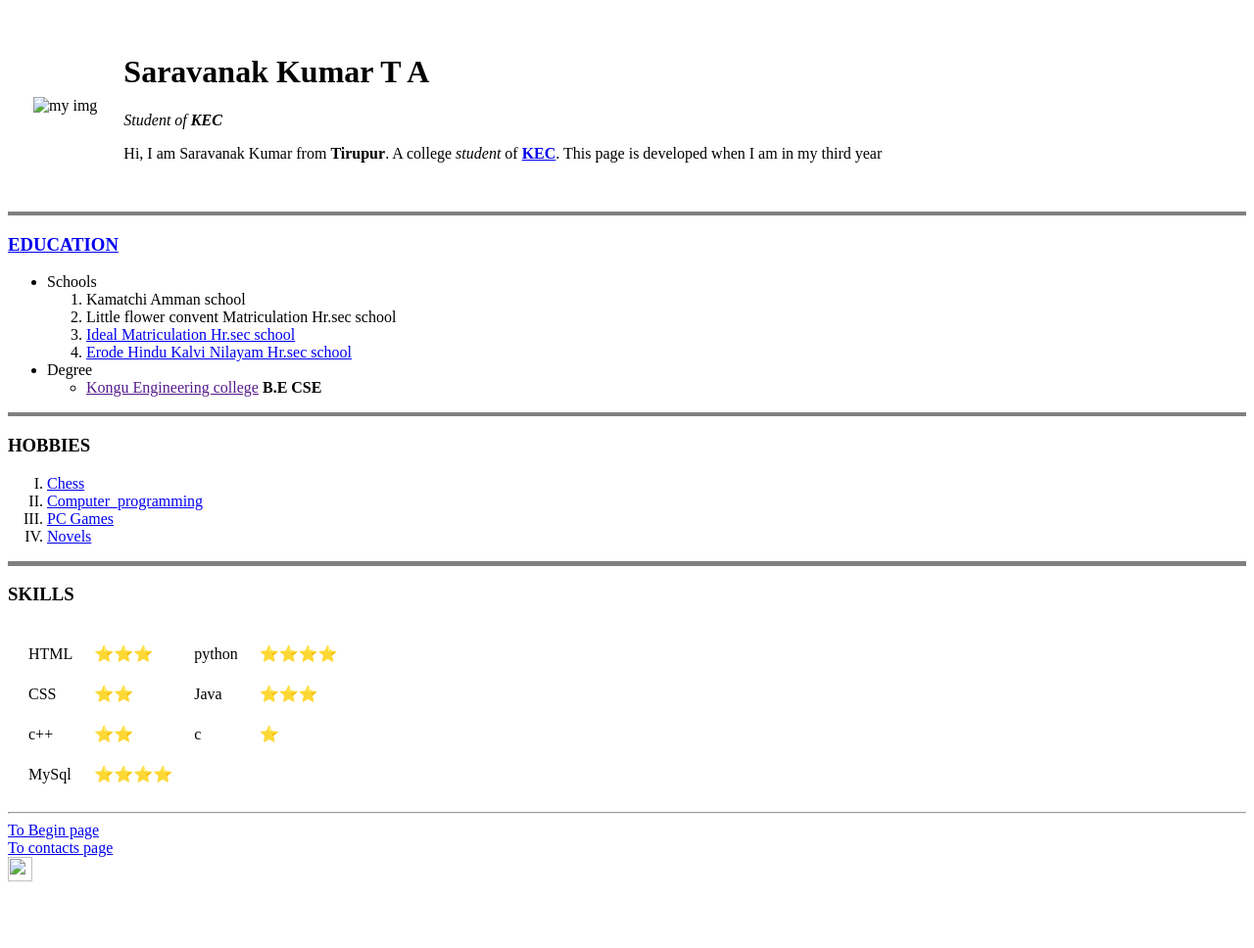
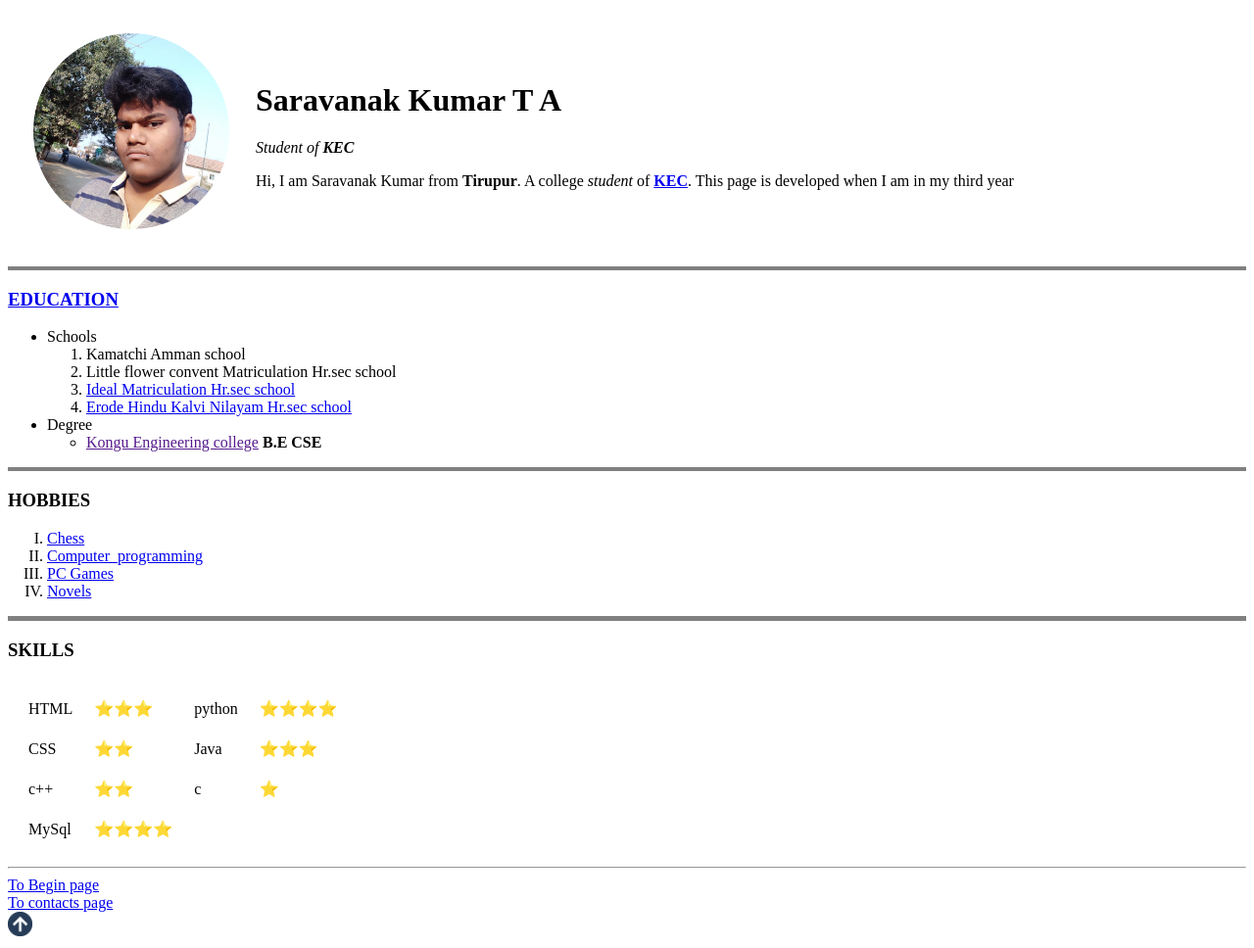
Before and after one commit to SaravanakKumarTA/portfolio, a plain HTML site: page index.html in a window 1280 px wide. Shown: the whole page at 98% size. Before the commit the page ends 912 px from the top, so only its background shows below. Drawn offline with Linux system fonts and the light colour scheme.

Commit message:
Update index.html

```diff
--- a/index.html
+++ b/index.html
@@ -11,7 +11,7 @@
 
         <table cellspacing="25">
             <td>
-                <img src="assets/myimg.png" alt="my img" height="200" width="200">
+                <img src="myimg.png" alt="my img" height="200" width="200">
                 <!--This tag is for lorem ipsum sites img<img src="https://picsum.photos/200" alt="loading img">-->
             </td>
             <td>
@@ -88,7 +88,7 @@
 
         <a href="begin.html">To Begin page</a><br>
         <a href="contactMe.html">To contacts page</a><br>
-        <a href="#top" id="bot"><img src="assets\topbutimgmodified.png" alt="" height="25" width="25"></a>
+        <a href="#top" id="bot"><img src="topbutimgmodified.png" alt="" height="25" width="25"></a>
 
     </body>
 
```
